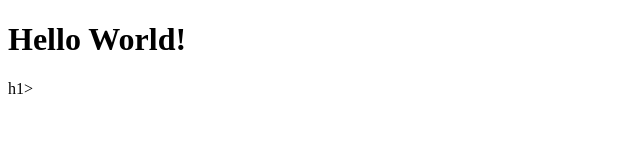
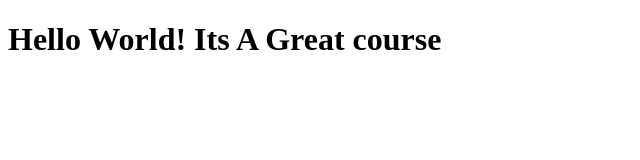
Before and after one commit to MeetD99/Coursera-WebDev, a plain HTML site: page site/index.html in a window 1280 px wide. Shown: the whole page, without its empty margins (0-640 px from the left). Drawn offline with Linux system fonts and the light colour scheme.

Commit message:
Small Change to our webpage

```diff
--- a/site/index.html
+++ b/site/index.html
@@ -4,6 +4,6 @@
 	<title>Hello World!</title>
 </head>
 <body>
-	<h1>Hello World!</h1>h1>
+	<h1>Hello World! Its A Great course</h1>
 </body>
 </html>
```
